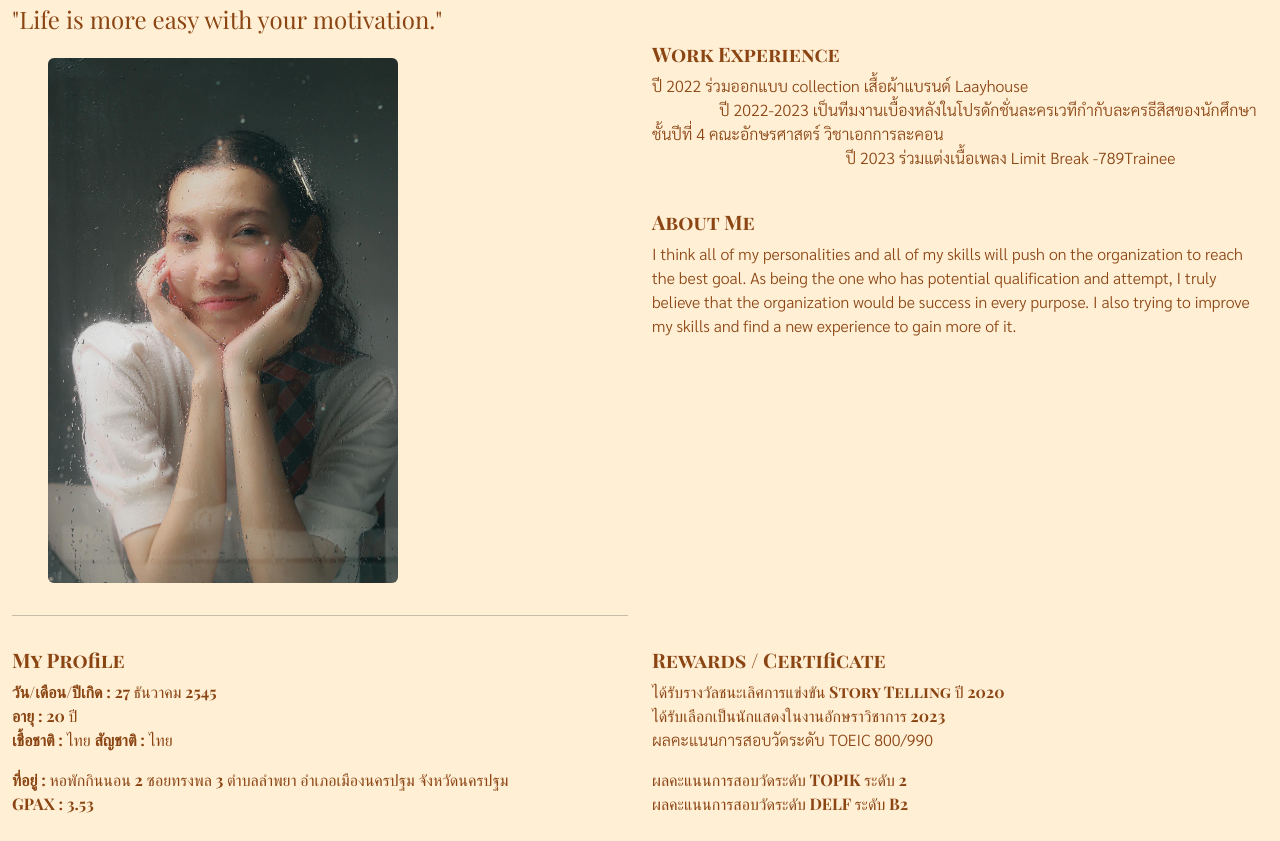
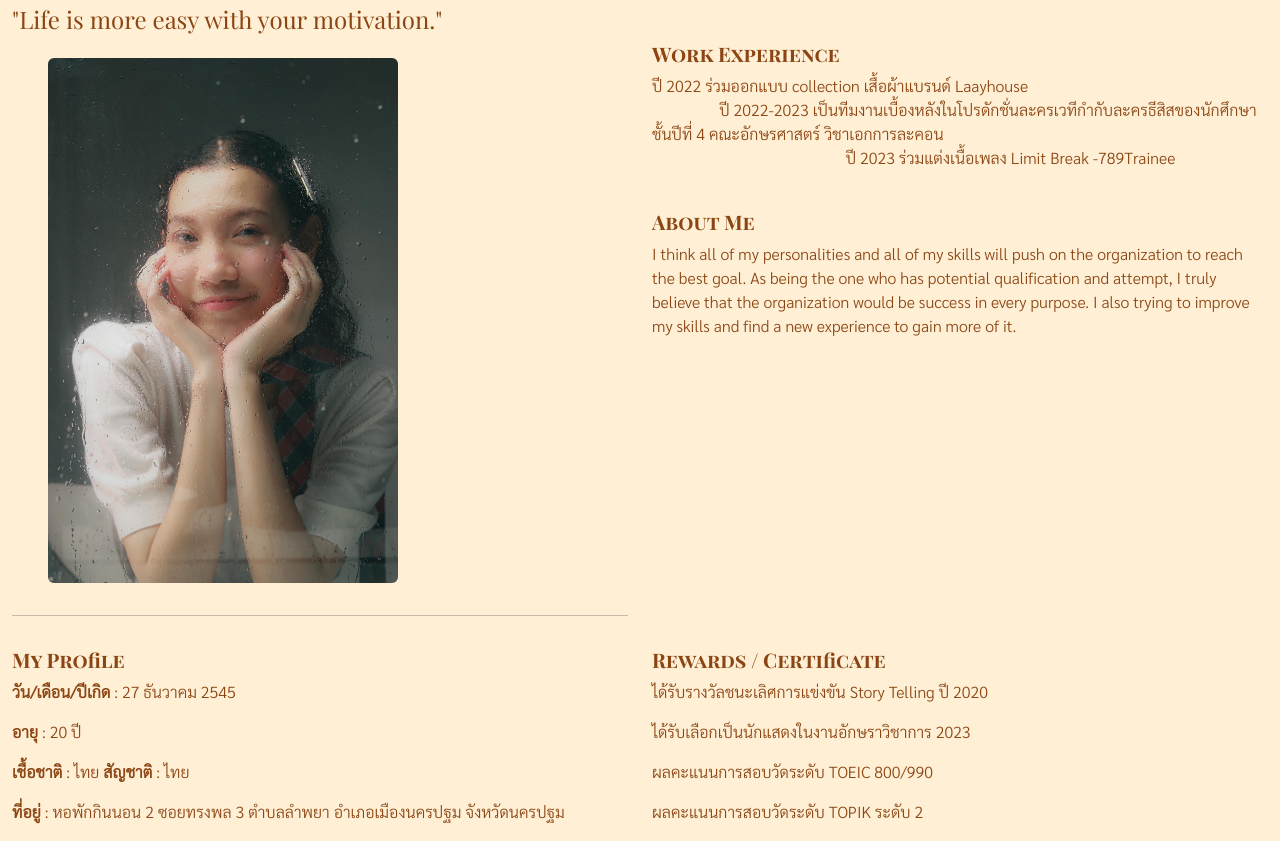
Before and after one commit to nongyadaprae/resume, a plain HTML site: page index.html in a window 1280 px wide. Shown: the part 104-945 px from the top of the page. Drawn offline with nearby package versions, Linux system fonts and the light colour scheme; a web font is replaced by a local one.

Commit message:
version 8

```diff
--- a/index.html
+++ b/index.html
@@ -16,7 +16,7 @@
 
       rel="stylesheet">
   </head>
-  <body>
+  <body class="body">
     <div class="container-fluid my-bg">
       <div class="row py-2">
         <div class="row my-font">
@@ -71,30 +71,38 @@
         </div>
       </div>
       <div class="row my-font">
-        <div class="col-md-6"> <strong>วัน/เดือน/ปีเกิด</strong> : 27 ธันวาคม
-          2545 </div>
-        <div class="col-md-6"> ได้รับรางวัลชนะเลิศการแข่งขัน Story Telling ปี
-          2020</div>
+        <div class="col-md-6"> <p>
+
+          <strong>วัน/เดือน/ปีเกิด</strong> : 27 ธันวาคม
+          2545 </p></div>
+        <div class="col-md-6"> <p>ได้รับรางวัลชนะเลิศการแข่งขัน Story
+          Telling ปี 2020</p></div>
       </div>
       <div class="row my-font">
-        <div class="col-md-6"> <strong>อายุ</strong> : 20 ปี </div>
-        <div class="col-md-6"> ได้รับเลือกเป็นนักแสดงในงานอักษราวิชาการ 2023</div>
+        <div class="col-md-6"> <p>
+
+          <strong>อายุ</strong> : 20 ปี </p></div>
+        <div class="col-md-6"> <p>
+
+          ได้รับเลือกเป็นนักแสดงในงานอักษราวิชาการ 2023</p></div>
       </div>
       <div class="row my-font">
-        <div class="col-md-6"> <strong>เชื้อชาติ</strong> : ไทย <strong>สัญชาติ</strong>
-          : ไทย </div>
+        <div class="col-md-6"> <p>
+
+          <strong>เชื้อชาติ</strong> : ไทย <strong>สัญชาติ</strong>
+          : ไทย </p></div>
         <div class="col-md-6">
           <p> ผลคะแนนการสอบวัดระดับ TOEIC 800/990</p>
         </div>
       </div>
       <div class="row my-font">
-        <div class="col-md-6"> <strong>ที่อยู่</strong> : หอพักกินนอน 2
-          ซอยทรงพล 3 ตำบลลำพยา อำเภอเมืองนครปฐม จังหวัดนครปฐม</div>
-        <div class="col-md-6"> ผลคะแนนการสอบวัดระดับ TOPIK ระดับ 2 </div>
+        <div class="col-md-6"> <p><strong>ที่อยู่</strong> : หอพักกินนอน 2
+          ซอยทรงพล 3 ตำบลลำพยา อำเภอเมืองนครปฐม จังหวัดนครปฐม</p></div>
+        <div class="col-md-6"> <p>ผลคะแนนการสอบวัดระดับ TOPIK ระดับ 2</p> </div>
         <div class="row my-font">
-          <div class="col-md-6"> <strong>GPAX</strong> : 3.53 <br>
+          <div class="col-md-6"> <p><strong>GPAX</strong> : 3.53 <br></p>
           </div>
-          <div class="col-md-6 px-4"> ผลคะแนนการสอบวัดระดับ DELF ระดับ B2 </div>
+          <div class="col-md-6 px-4"> <p>ผลคะแนนการสอบวัดระดับ DELF ระดับ B2 </p></div>
         </div>
         <div class="col-md-6"><br>
         </div>
@@ -162,13 +170,13 @@
           Nongyada Jumnong </div>
         <div class="col-md-6">
           <h5> Hard Skills </h5>
-          <strong>การสื่อสาร</strong>
+          <strong>Communication</strong>
           <div class="progress" role="progressbar" aria-label="Info striped example"
 
             aria-valuenow="90" aria-valuemin="0" aria-valuemax="100">
             <div class="progress-bar progress-bar-striped bg-info" style="width: 90%"></div>
           </div>
-          <strong>การจัดการ</strong>
+          <strong>Management</strong>
           <div class="progress" role="progressbar" aria-label="Warning striped example"
 
             aria-valuenow="70" aria-valuemin="0" aria-valuemax="100">
```
